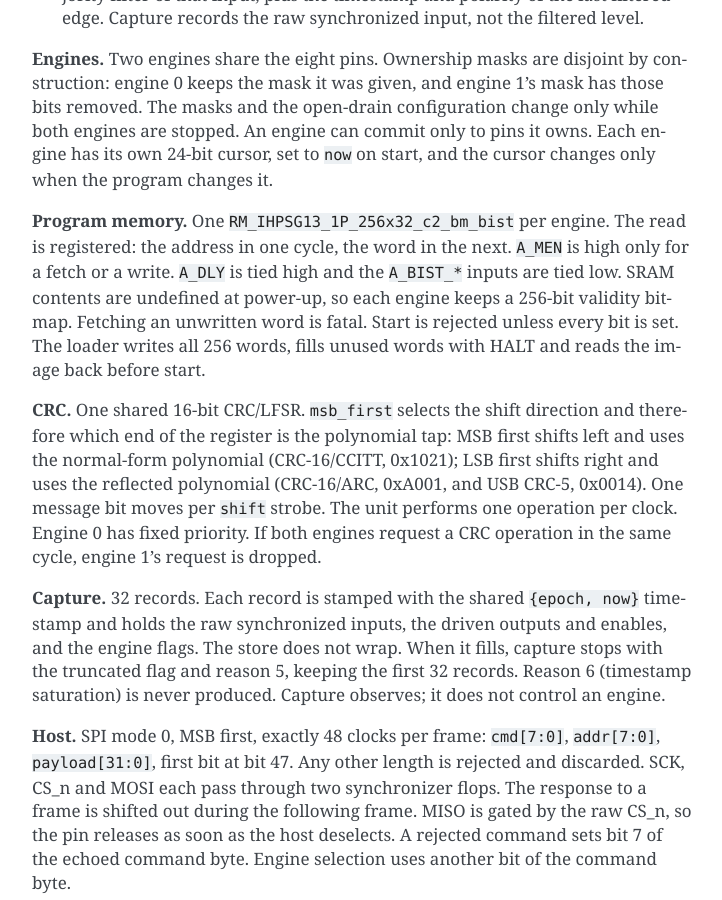
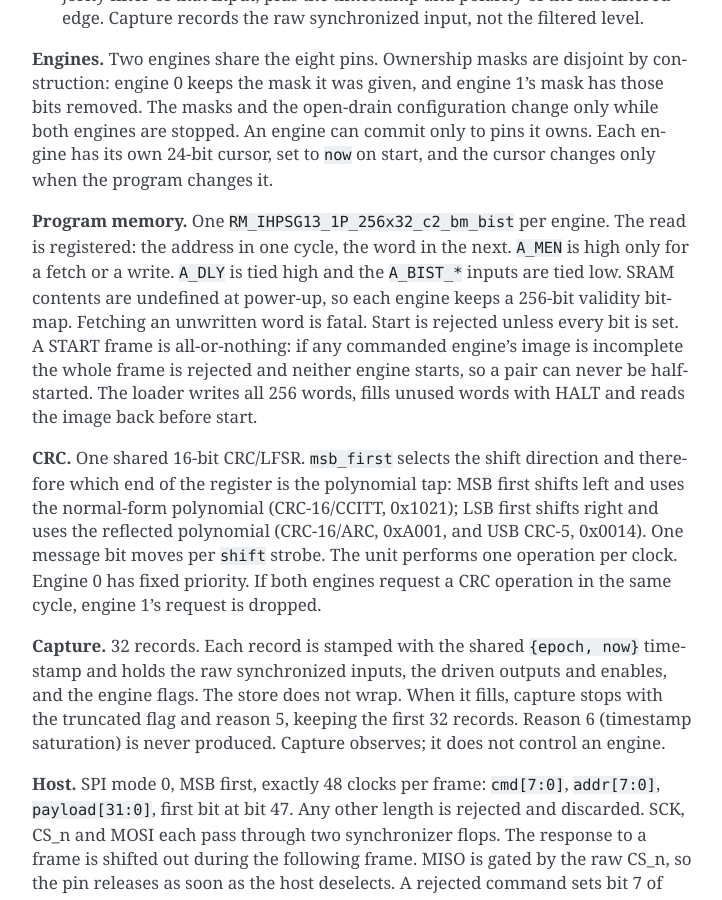
Before and after one commit to mcranny/protocol-emulator-asic, a Sphinx documentation site: the page built from docs/design/v3-architecture.md, in a window 1280 px wide and 900 px high, scrolled down 928 px. Shown: the whole window, without its empty margins (388-1110 px from the left). Built offline with Sphinx 7.4.7, drawn with Linux system fonts in a browser that asks for light colours; some of the changed text lies outside the part shown.

Commit message:
Reject a partial START without starting either engine
A START frame commanding two engines only one of which has a complete image replied rejected but still strobed the ready engine's start, leaving a half-started pair. Gate eng0_start/eng1_start on !start_reject so a rejected START strobes neither engine. The integration Property 4 (both starts when both are commanded) is now conditioned on an accepted START, and a new Property 4b asserts a rejected START strobes neither engine.

```diff
--- a/docs/design/v3-architecture.md
+++ b/docs/design/v3-architecture.md
@@ -42,8 +42,10 @@
 the address in one cycle, the word in the next. `A_MEN` is high only for a fetch or a write.
 `A_DLY` is tied high and the `A_BIST_*` inputs are tied low. SRAM contents are undefined at
 power-up, so each engine keeps a 256-bit validity bitmap. Fetching an unwritten word is fatal.
-Start is rejected unless every bit is set. The loader writes all 256 words, fills unused words
-with HALT and reads the image back before start.
+Start is rejected unless every bit is set. A START frame is all-or-nothing: if any commanded
+engine's image is incomplete the whole frame is rejected and neither engine starts, so a pair can
+never be half-started. The loader writes all 256 words, fills unused words with HALT and reads the
+image back before start.
 
 **CRC.** One shared 16-bit CRC/LFSR. `msb_first` selects the shift direction and therefore which
 end of the register is the polynomial tap: MSB first shifts left and uses the normal-form
@@ -194,7 +196,7 @@
 | Engine | Return stack stays within two, commits strobe only owned pins, the engine never pushes a full receive queue or pulls an empty transmit queue, a bubble has no side effects, errors are sticky, a taken branch costs two cycles, and an empty-stack return faults and halts |
 | Host SPI | Two-flop synchronization, acceptance only at exactly 48 edges, rejection otherwise, MISO low while CS_n is high, response shifted on the following frame |
 | Capture | Count bound, truncation, reason 6 never reported, invalid reads masked, stopped state stable |
-| Integration | The two ownership masks are disjoint, a commit reaches only an owned pin, reset or disable releases every output enable, one start frame can strobe both engines, and a program write is refused while that engine runs |
+| Integration | The two ownership masks are disjoint, a commit reaches only an owned pin, reset or disable releases every output enable, an accepted start frame can strobe both engines while a rejected start strobes neither, and a program write is refused while that engine runs |
 
 The integration proof black-boxes the engines and the pin cells. The only assumption it adds is
 the pin cell's output-enable release, which the pin-cell proof establishes on its own. The
```
Also changed, not shown: other parts of docs/design/v3-architecture.md (+2 -2 lines), 3 other files.
